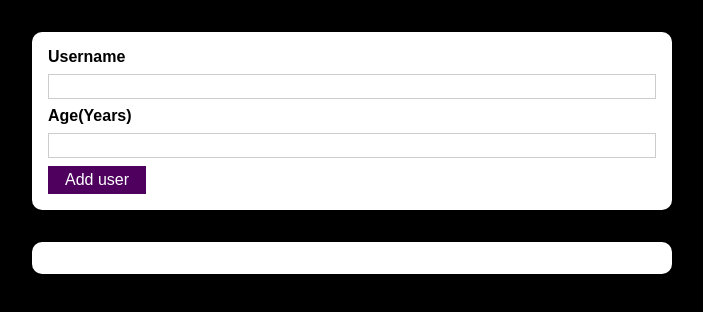
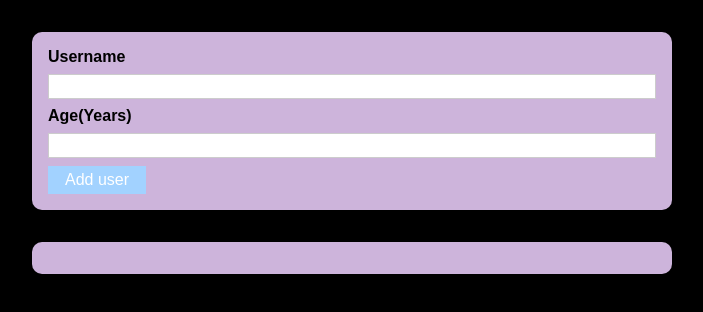
Before and after one commit to sabrina-martorelli/user_form, a React (Create React App) app: page / in a window 1280 px wide. Shown: the top 312 px of the page, without its empty margins (288-991 px from the left). Built offline with nearby package versions, Linux system fonts and the light colour scheme.

Commit message:
Adds styles to all elements

```diff
--- a/src/components/UI/Button.module.css
+++ b/src/components/UI/Button.module.css
@@ -1,7 +1,7 @@
 .button {
     font: inherit;
-    border: 1px solid #4f005f;
-    background: #4f005f;
+    border: 1px solid #a2d2ff;
+    background: #a2d2ff;
     color: white;
     padding: 0.25rem 1rem;
     cursor: pointer;
@@ -9,8 +9,8 @@
 
   .button:hover,
   .button:active {
-    background: #741188;
-    border-color: #741188;
+    background: #ffc8dd;
+    border-color: #ffc8dd;
   }
 
   .button:focus {
--- a/src/components/UI/Card.module.css
+++ b/src/components/UI/Card.module.css
@@ -1,5 +1,5 @@
 .card {
-background: white;
+background: #cdb4db;
 box-shadow: 0 2px 8px rgba(0, 0, 0, 0.26);
 border-radius: 10px;
 
--- a/src/components/UI/ErrorModal.module.css
+++ b/src/components/UI/ErrorModal.module.css
@@ -18,7 +18,7 @@
   }
 
   .header {
-    background: #4f005f;
+    background: #ffafcc;
     padding: 1rem;
   }
 
--- a/src/components/Users/AddUser.module.css
+++ b/src/components/Users/AddUser.module.css
@@ -22,5 +22,5 @@
 
   .input input:focus {
     outline: none;
-    border-color: #4f005f;
+    border-color: #ffafcc;
   }
--- a/src/components/Users/UsersList.module.css
+++ b/src/components/Users/UsersList.module.css
@@ -10,7 +10,8 @@
   }
 
   .users li {
-    border: 1px solid #ccc;
+    border: 1px solid #a2d2ff;
     margin: 0.5rem 0;
     padding: 0.5rem;
+    background: #a2d2ff;
   }
```
